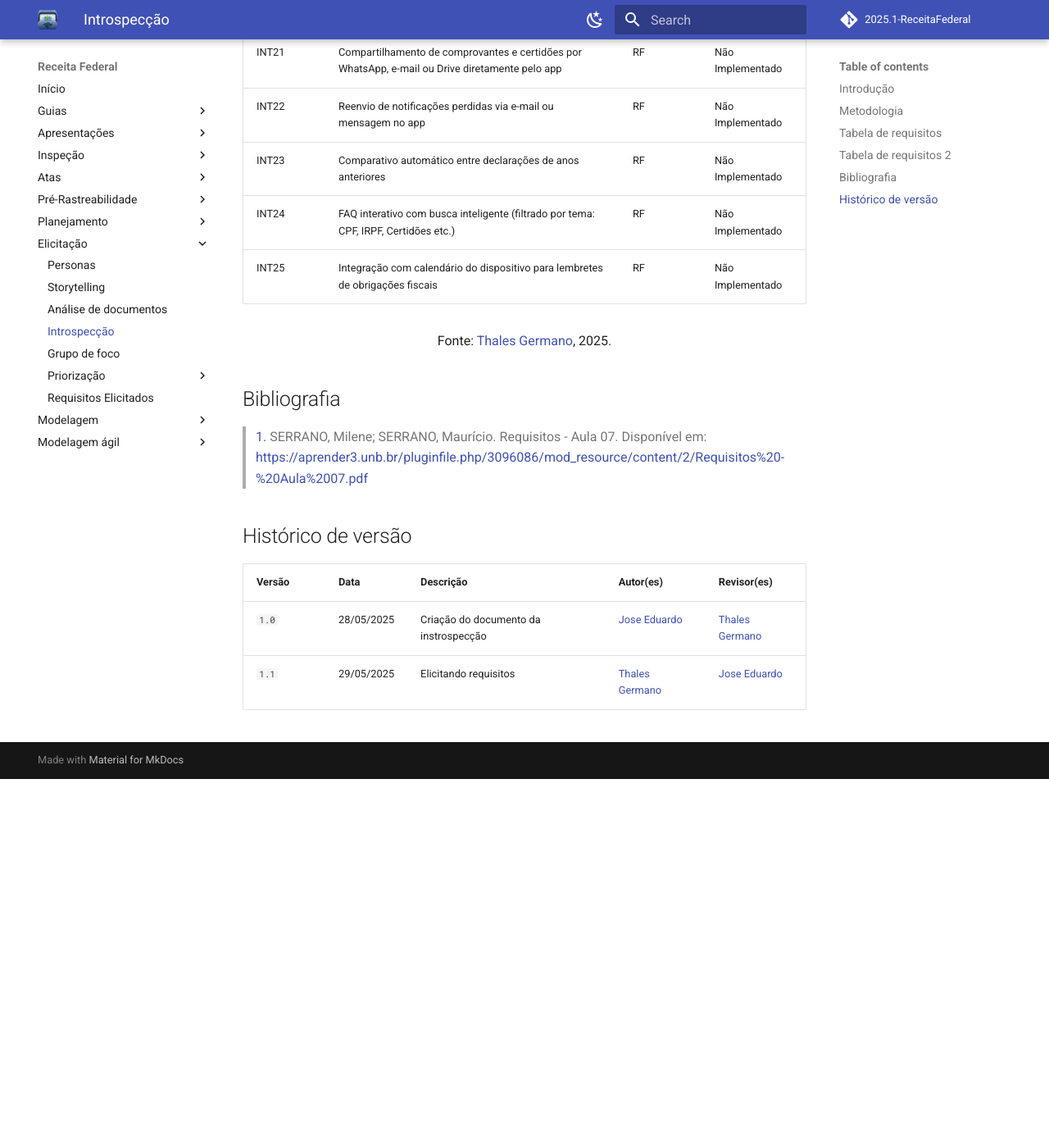
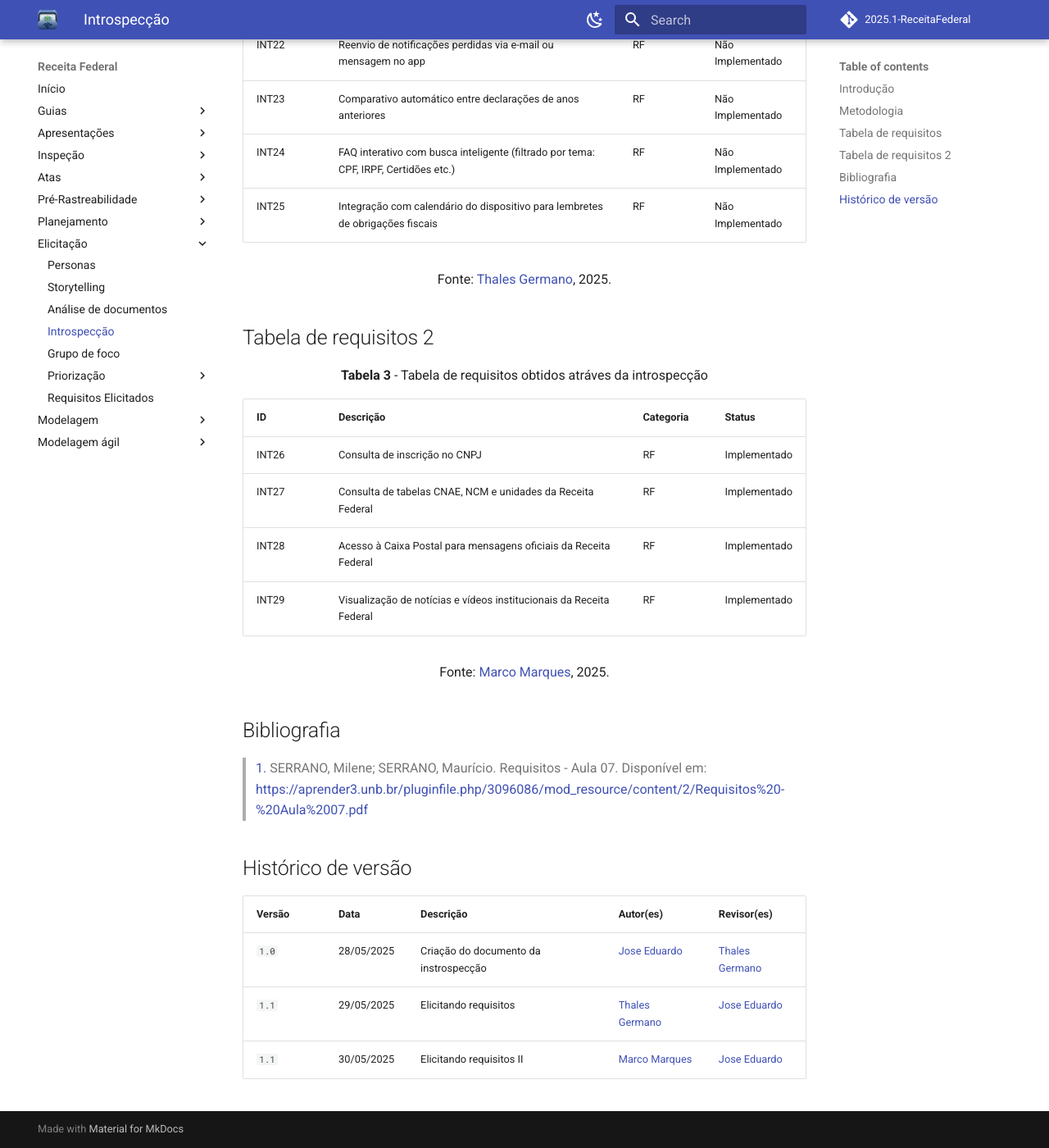
Before and after one commit to Requisitos-de-Software/2025.1-Meu-INSS, an MkDocs documentation site: the page built from docs/elicitacao/introspeccao.md, in a window 1280 px wide and 1400 px high, scrolled down 2890 px. Shown: the whole window at 82% size. Built offline with MkDocs 1.6.1 and Material for MkDocs 9.7.7, drawn with Linux system fonts in a browser that asks for light colours; comment, search, counter and statistics services are not loaded; before the commit the page ends 3840 px from its top, so only the background shows below that; some of the changed text lies outside the part shown.

Commit message:
ADD INT MM
Co-authored-by: Marco Marques de Castro <marcomarquesdecastro@gmail.com>

```diff
--- a/docs/elicitacao/introspeccao.md
+++ b/docs/elicitacao/introspeccao.md
@@ -71,6 +70,20 @@
 
 <font size="3"><p style="text-align: center">Fonte: [Thales Germano](https://github.com/thalesgvl), 2025.</p></font>
 
+
+## Tabela de requisitos 2
+
+<p style="text-align: center"><b>Tabela 3</b> - Tabela de requisitos obtidos atráves da introspecção </p>
+
+| ID   | Descrição                                                           | Categoria | Status       |
+| ---- | ------------------------------------------------------------------- | --------- | ------------ |
+| INT26| Consulta de inscrição no CNPJ                                       | RF        | Implementado |
+|INT27 | Consulta de tabelas CNAE, NCM e unidades da Receita Federal         | RF        | Implementado |
+| INT28 | Acesso à Caixa Postal para mensagens oficiais da Receita Federal    | RF        | Implementado |
+| INT29 | Visualização de notícias e vídeos institucionais da Receita Federal | RF        | Implementado |
+
+<font size="3"><p style="text-align: center">Fonte: [Marco Marques](https://github.com/marcomarquesdc), 2025.</p></font>
+
 ## Bibliografia
 > <a>1.</a> SERRANO, Milene; SERRANO, Maurício. Requisitos - Aula 07. Disponível em: [https://aprender3.unb.br/pluginfile.php/3096086/mod_resource/content/2/Requisitos%20-%20Aula%2007.pdf](https://aprender3.unb.br/pluginfile.php/3096086/mod_resource/content/2/Requisitos%20-%20Aula%2007.pdf)
 >
@@ -81,3 +94,4 @@
 ------ | ---- | ------ | ---------- | ----------
 `1.0` | 28/05/2025 | Criação do documento da instrospecção | [Jose Eduardo](https://github.com/jevprado) | [Thales Germano](https://github.com/thalesgvl) |
 `1.1` | 29/05/2025 | Elicitando requisitos | [Thales Germano](https://github.com/thalesgvl) | [Jose Eduardo](https://github.com/jevprado)|
+`1.1` | 30/05/2025 | Elicitando requisitos II | [Marco Marques](https://github.com/marcomarquesdc) | [Jose Eduardo](https://github.com/jevprado)|
```
Also changed, not shown: other parts of docs/elicitacao/introspeccao.md (+0 -1 lines), docs/elicitacao/requisitos-elicitados.md (+9 -3 lines).
